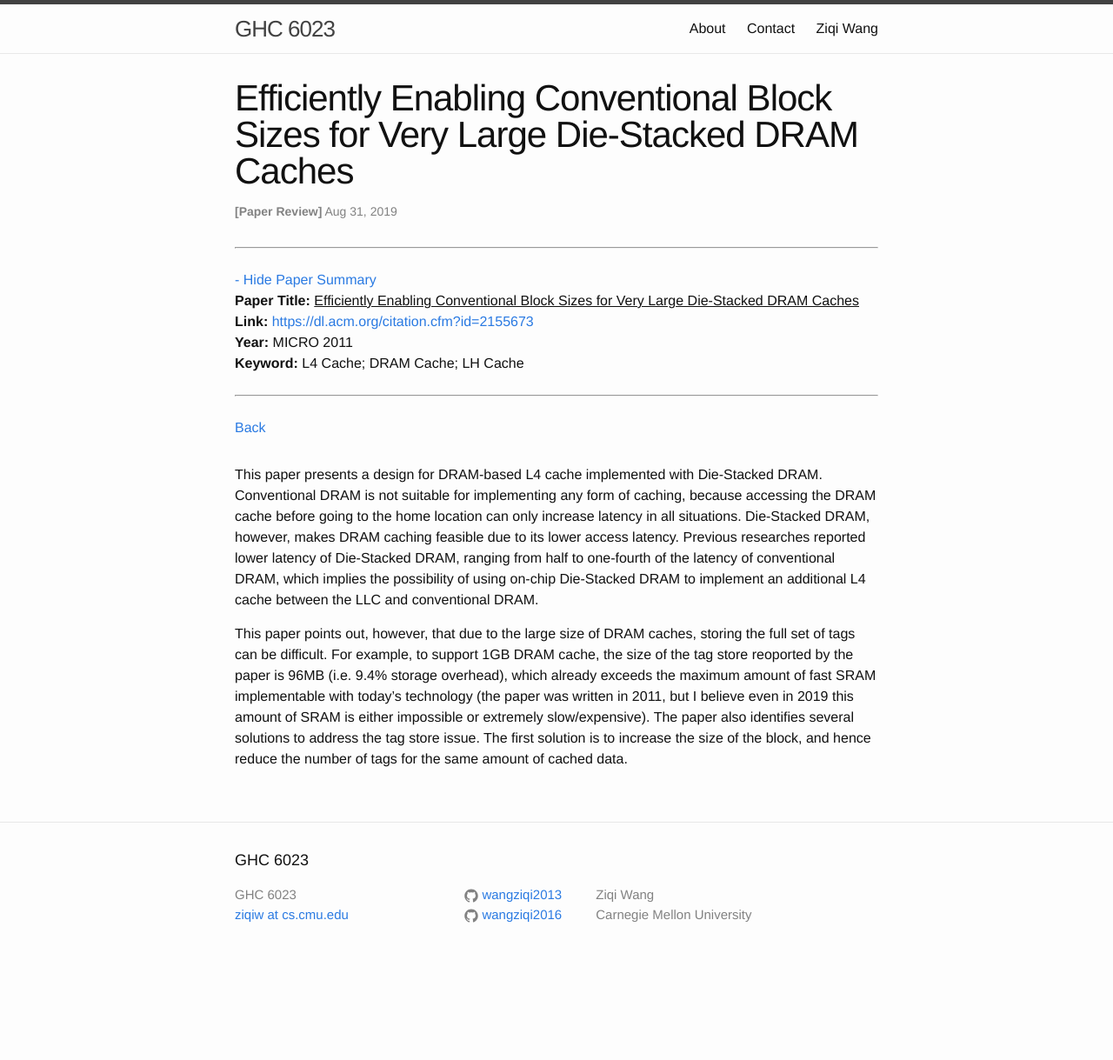
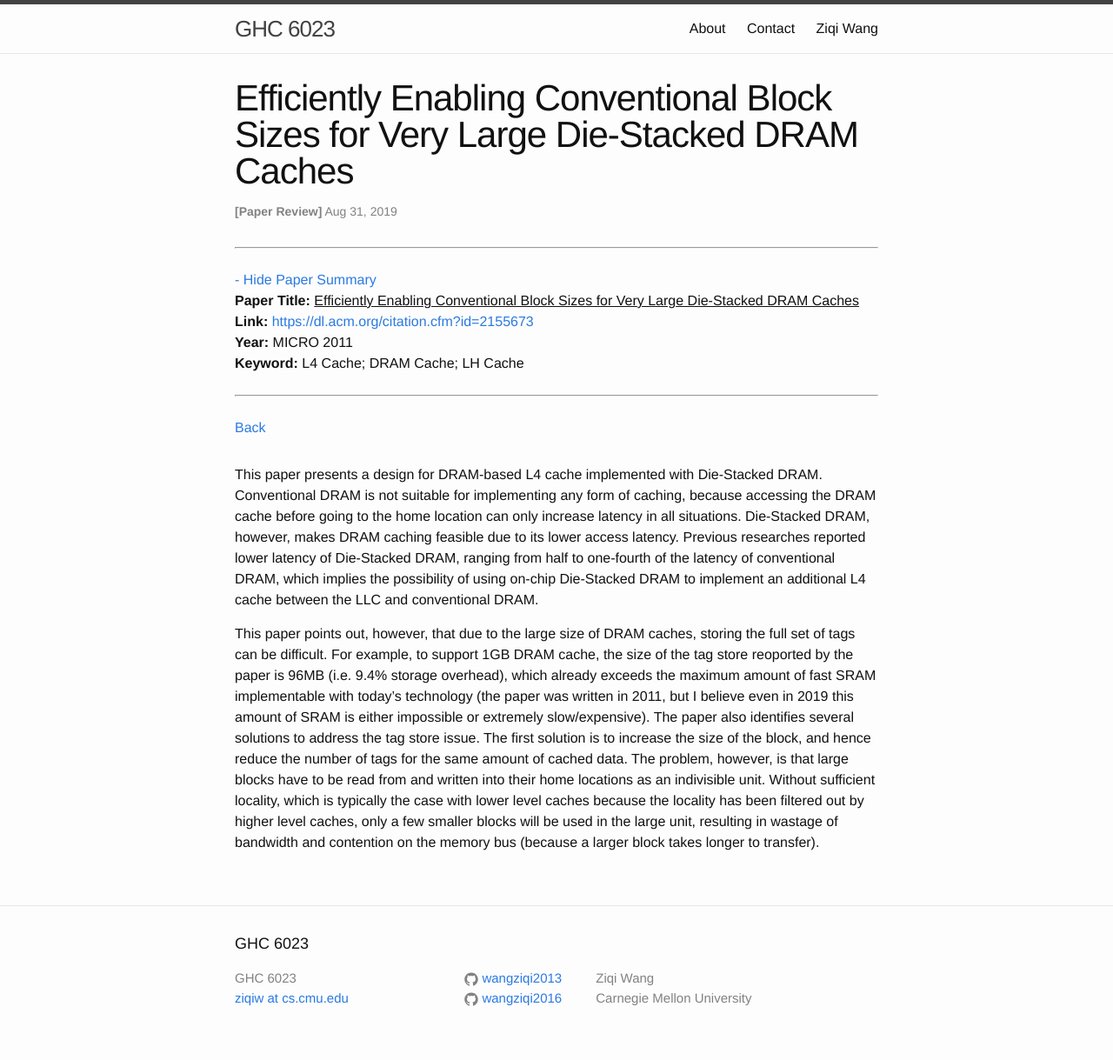
Before and after one commit to wangziqi2013/wangziqi2013.github.io, a Jekyll site: the page built from _posts/2019-08-31-lh-cache.markdown, in a window 1280 px wide. Shown: the whole page at 87% size. Built offline with Jekyll 4.4.1, drawn with Linux system fonts in a browser that asks for light colours; before the commit the page ends 1123 px from its top, so only the background shows below that.

Commit message:
Adding problem

```diff
--- a/_posts/2019-08-31-lh-cache.markdown
+++ b/_posts/2019-08-31-lh-cache.markdown
@@ -25,4 +25,8 @@ For example, to support 1GB DRAM cache, the size of the tag store reoported by t
 which already exceeds the maximum amount of fast SRAM implementable with today's technology (the paper was written in 2011,
 but I believe even in 2019 this amount of SRAM is either impossible or extremely slow/expensive). The paper also identifies
 several solutions to address the tag store issue. The first solution is to increase the size of the block, and hence
-reduce the number of tags for the same amount of cached data.
+reduce the number of tags for the same amount of cached data. The problem, however, is that large blocks have to be read
+from and written into their home locations as an indivisible unit. Without sufficient locality, which is typically the case
+with lower level caches because the locality has been filtered out by higher level caches, only a few smaller blocks will
+be used in the large unit, resulting in wastage of bandwidth and contention on the memory bus (because a larger block takes
+longer to transfer).
```
